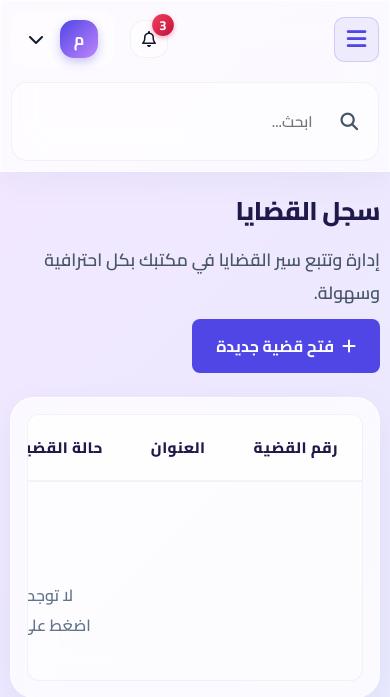
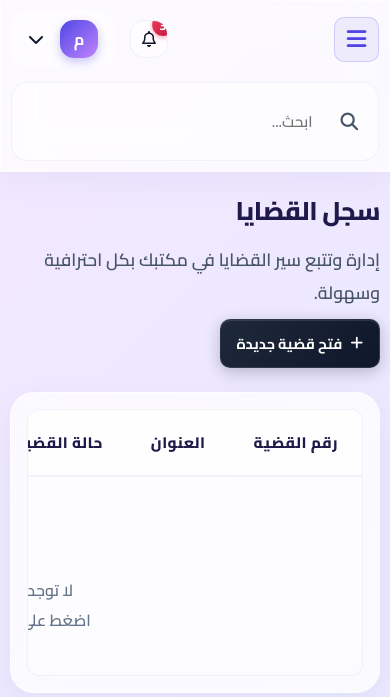
Before and after one commit to ABOOD7333/law_firm_saas, a FastAPI app: template templates/cases.html in a window 390 px wide. Shown: the top 697 px of the page. Run offline with FastAPI, Linux system fonts and the light colour scheme; the template is opened without the code that fills it, so the values that code supplies are empty; parts of the project's set-up code (start-up, migrations or seed data) failed here and were passed over.

Commit message:
إعادة تصميم جميع الأزرار لستايل كلاسيكي حديث 2026 وإصلاح التجاوب

```diff
--- a/templates/base.html
+++ b/templates/base.html
@@ -32,6 +32,105 @@
         @media (min-width: 993px) {
             .mobile-menu-btn, .mobile-close-btn {
                 display: none !important;
+            }
+        }
+
+        /* ═══════════════════════════════════════════════════
+           ✨ Modern Classic 2026 Buttons - Ultra Premium UI
+           ═══════════════════════════════════════════════════ */
+        /* Global Base */
+        button, .btn, .btn-primary, .primary-btn, .submit-btn, .cancel-btn {
+            font-family: 'Cairo', sans-serif !important;
+            position: relative;
+            overflow: hidden;
+            box-sizing: border-box !important;
+            transition: all 0.3s cubic-bezier(0.4, 0, 0.2, 1) !important;
+        }
+
+        /* Primary Button (Add, Save, Submit) */
+        .btn-primary, .primary-btn, .submit-btn {
+            background: linear-gradient(135deg, #1e293b, #0f172a) !important; /* Classic Dark Slate */
+            color: #ffffff !important;
+            border: 1px solid rgba(255,255,255,0.1) !important;
+            padding: 10px 24px !important;
+            border-radius: 10px !important;
+            font-weight: 700 !important;
+            font-size: 0.95rem !important;
+            display: inline-flex !important;
+            align-items: center !important;
+            justify-content: center !important;
+            gap: 8px !important;
+            box-shadow: 0 4px 15px rgba(15, 23, 42, 0.25), inset 0 1px 0 rgba(255,255,255,0.1) !important;
+            cursor: pointer !important;
+            text-decoration: none !important;
+            max-width: 100% !important;
+            white-space: normal !important;
+            text-align: center;
+        }
+
+        .btn-primary:hover, .primary-btn:hover, .submit-btn:hover {
+            transform: translateY(-2px) !important;
+            background: linear-gradient(135deg, #0f172a, #020617) !important;
+            box-shadow: 0 8px 25px rgba(15, 23, 42, 0.4), inset 0 1px 0 rgba(255,255,255,0.15) !important;
+        }
+
+        .btn-primary:active, .primary-btn:active, .submit-btn:active {
+            transform: translateY(1px) !important;
+            box-shadow: 0 2px 10px rgba(15, 23, 42, 0.2) !important;
+        }
+
+        /* Cancel / Secondary Button */
+        .cancel-btn, .secondary-btn {
+            background: #f8fafc !important;
+            color: #475569 !important;
+            border: 1px solid #cbd5e1 !important;
+            padding: 10px 24px !important;
+            border-radius: 10px !important;
+            font-weight: 700 !important;
+            font-size: 0.95rem !important;
+            display: inline-flex !important;
+            align-items: center !important;
+            justify-content: center !important;
+            gap: 8px !important;
+            box-shadow: 0 2px 5px rgba(0,0,0,0.02) !important;
+            cursor: pointer !important;
+            max-width: 100% !important;
+        }
+
+        .cancel-btn:hover, .secondary-btn:hover {
+            background: #e2e8f0 !important;
+            color: #0f172a !important;
+            border-color: #94a3b8 !important;
+            transform: translateY(-1px) !important;
+            box-shadow: 0 4px 12px rgba(0,0,0,0.05) !important;
+        }
+
+        /* Action Buttons (Table Row Actions) */
+        .action-btn {
+            border-radius: 8px !important;
+            box-shadow: 0 2px 5px rgba(0,0,0,0.02) !important;
+        }
+
+        .action-btn:hover {
+            border-radius: 8px !important;
+        }
+
+        /* Mobile Layout Protector */
+        @media (max-width: 768px) {
+            .btn-primary, .primary-btn, .submit-btn, .cancel-btn {
+                padding: 10px 16px !important; /* Slightly smaller padding for small screens */
+                font-size: 0.9rem !important;
+            }
+            .page-header > div:last-child {
+                display: flex;
+                flex-wrap: wrap;
+                gap: 8px;
+                width: 100%;
+            }
+            /* Prevent buttons from overflowing */
+            button {
+                max-width: 100% !important;
+                flex-shrink: 1 !important;
             }
         }
     </style>
```
